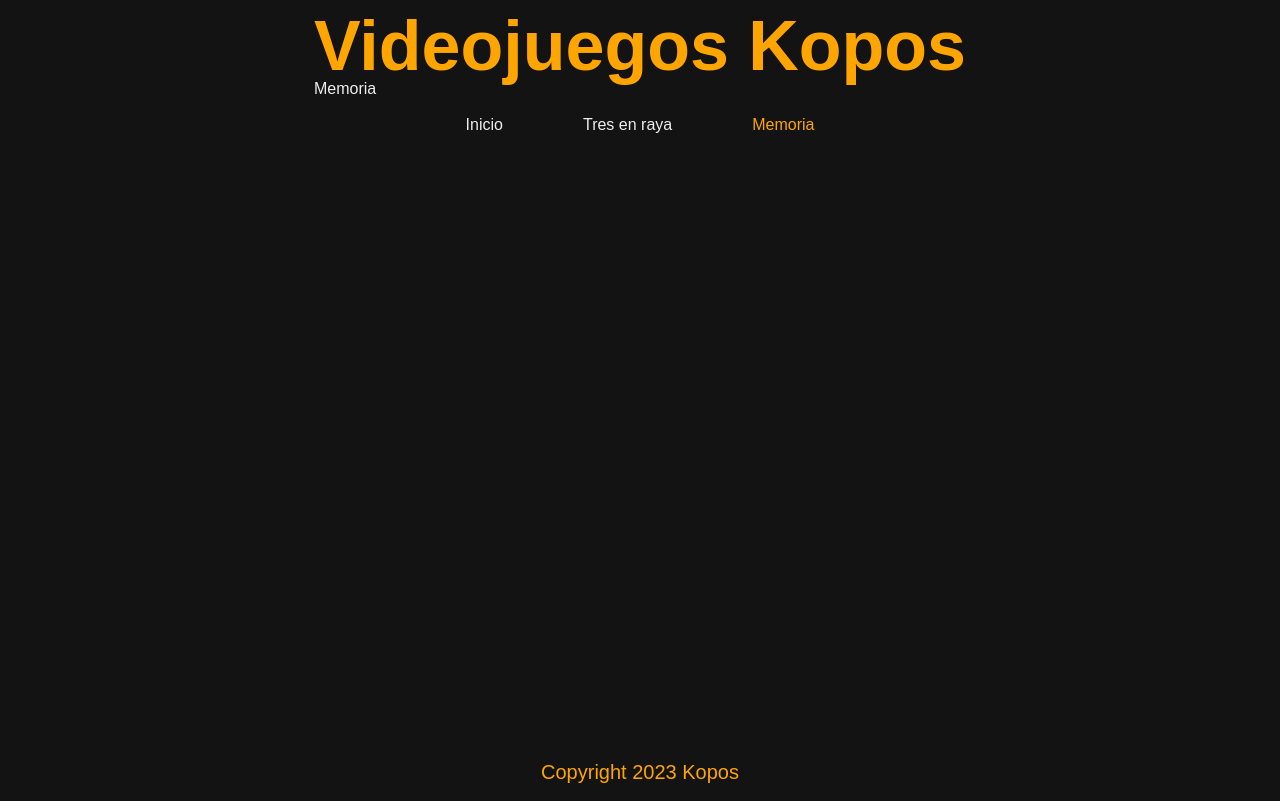
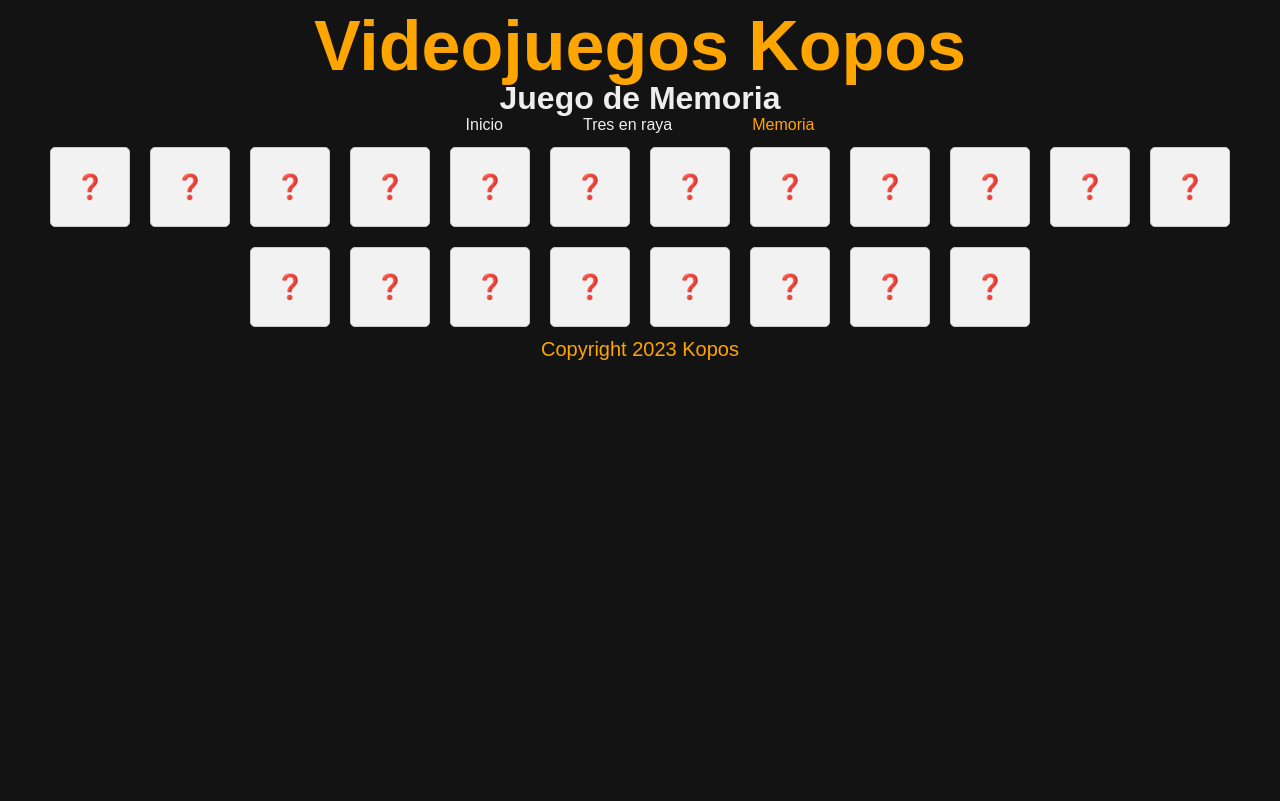
Before and after one commit to KoposHV/Videojuegos-React, a React (Vite) app: page /memoria in a window 1280 px wide. Built offline with nearby package versions, Linux system fonts and the light colour scheme.

Commit message:
videojuegos

```diff
--- a/src/main.jsx
+++ b/src/main.jsx
@@ -7,6 +7,7 @@ import Tresenraya from './pages/Tresenraya/Tresenraya.jsx';
 import NotFound from './pages/NotFound/NotFound.jsx';
 import { BrowserRouter, Routes, Route } from "react-router-dom";
 import './index.css';
+
 
 ReactDOM.createRoot(document.getElementById('root')).render(
   <React.StrictMode>
--- a/src/pages/Memoria/Memoria.css
+++ b/src/pages/Memoria/Memoria.css
@@ -0,0 +1,34 @@
+.App {
+    text-align: center;
+    font-family: Arial, sans-serif;
+  }
+
+  .card-container {
+    display: flex;
+    flex-wrap: wrap;
+    justify-content: center;
+    margin-top: 20px;
+  }
+
+  .card {
+    width: 80px;
+    height: 80px;
+    font-size: 24px;
+    display: flex;
+    justify-content: center;
+    align-items: center;
+    margin: 10px;
+    cursor: pointer;
+    background-color: #f2f2f2;
+    border-radius: 5px;
+    border: 1px solid #ccc;
+  }
+
+  .card.flipped {
+    background-color: #61dafb;
+    color: #fff;
+  }
+
+  .card.flipped:active {
+    background-color: #2185d0;
+  }
--- a/src/pages/Memoria/Memoria.jsx
+++ b/src/pages/Memoria/Memoria.jsx
@@ -1,10 +1,62 @@
 import "./Memoria.css";
+import React, { useState, useEffect } from 'react';
+
+const shuffleArray = (array) => {
+  let shuffledArray = array.slice();
+  for (let i = shuffledArray.length - 1; i > 0; i--) {
+    const j = Math.floor(Math.random() * (i + 1));
+    [shuffledArray[i], shuffledArray[j]] = [shuffledArray[j], shuffledArray[i]];
+  }
+  return shuffledArray;
+};
+
+const Memoria = () => {
+  const [cards, setCards] = useState([
+    '🐱', '🐶', '🐰', '🐻', '🐼', '🐨', '🦁', '🐯', '🐷', '🐵',
+    '🦊', '🐸', '🐙', '🦑', '🦐', '🦀', '🐡', '🐢', '🦕', '🐊'
+  ]);
+
+  const [flippedIndices, setFlippedIndices] = useState([]);
+  const [matchedPairs, setMatchedPairs] = useState([]);
+
+  useEffect(() => {
+    if (flippedIndices.length === 2) {
+      const [firstIndex, secondIndex] = flippedIndices;
+      if (cards[firstIndex] === cards[secondIndex]) {
+        setMatchedPairs([...matchedPairs, cards[firstIndex]]);
+      }
+      setTimeout(() => setFlippedIndices([]), 1000);
+    }
+  }, [flippedIndices, cards, matchedPairs]);
+
+  const handleCardClick = (index) => {
+    if (flippedIndices.length < 2 && !flippedIndices.includes(index)) {
+      setFlippedIndices([...flippedIndices, index]);
+    }
+  };
+
+  const shuffledCards = shuffleArray(cards);
+
+  return (
+    <div className="App">
+      <h1>Juego de Memoria</h1>
+      <div className="card-container">
+        {shuffledCards.map((card, index) => {
+          const isFlipped = flippedIndices.includes(index) || matchedPairs.includes(card);
+          return (
+            <div
+              key={index}
+              className={`card ${isFlipped ? 'flipped' : ''}`}
+              onClick={() => handleCardClick(index)}
+            >
+              {isFlipped ? card : '❓'}
+            </div>
+          );
+        })}
+      </div>
+    </div>
+  );
+};
 
 
-const Memoria = () => {
-  return (
-    <main>Memoria</main>
-  )
-}
-
 export default Memoria
--- a/src/pages/Tresenraya/Tresenraya.css
+++ b/src/pages/Tresenraya/Tresenraya.css
@@ -13,7 +13,7 @@
     margin-left: 350px;
     width: 45vh;
     height: 46vh;
-    border: 2px red solid;
+
 
 
 
@@ -22,7 +22,8 @@
   .board-row {
     display: flex;
     font-size: 200px;
-    border: 2px yellow solid;
+
+
 
     }
 
@@ -33,12 +34,12 @@
     display: flex;
     justify-content: center;
     align-items: center;
-    font-size: 24px;
+    font-size: 90px;
     margin: 1px;
     cursor: pointer;
     width: 70vh;
     height: 15vh;
-    border: 2px green solid;
+    border: 2px orange solid;
 
 
 
```
